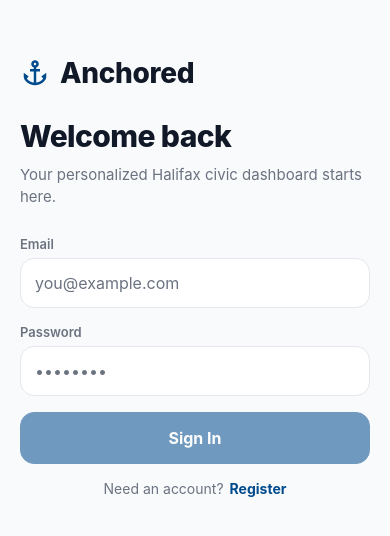
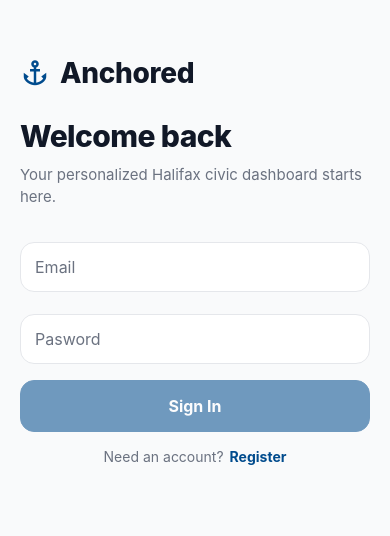
Before and after one commit to rileydevitt/Anchored, a React Native app: screen / in a window 390 px wide. Shown: the top 536 px of the page. Built offline with nearby package versions, Linux system fonts and the light colour scheme; no server answers.

Commit message:
UI Changes again

```diff
--- a/src/screens/AuthScreen.js
+++ b/src/screens/AuthScreen.js
@@ -62,8 +62,7 @@ export default function AuthScreen({ mode, setMode, onSubmit }) {
       <View style={styles.form}>
         {isRegister ? (
           <InputField
-            label="Full name"
-            placeholder="Riley Devitt"
+            placeholder="Full Name"
             value={fullName}
             onChangeText={setFullName}
             autoCapitalize="words"
@@ -71,8 +70,7 @@ export default function AuthScreen({ mode, setMode, onSubmit }) {
         ) : null}
 
         <InputField
-          label="Email"
-          placeholder="you@example.com"
+          placeholder="Email"
           value={email}
           onChangeText={setEmail}
           autoCapitalize="none"
@@ -80,8 +78,7 @@ export default function AuthScreen({ mode, setMode, onSubmit }) {
         />
 
         <InputField
-          label="Password"
-          placeholder="••••••••"
+          placeholder="Pasword"
           value={password}
           onChangeText={setPassword}
           secureTextEntry
```
